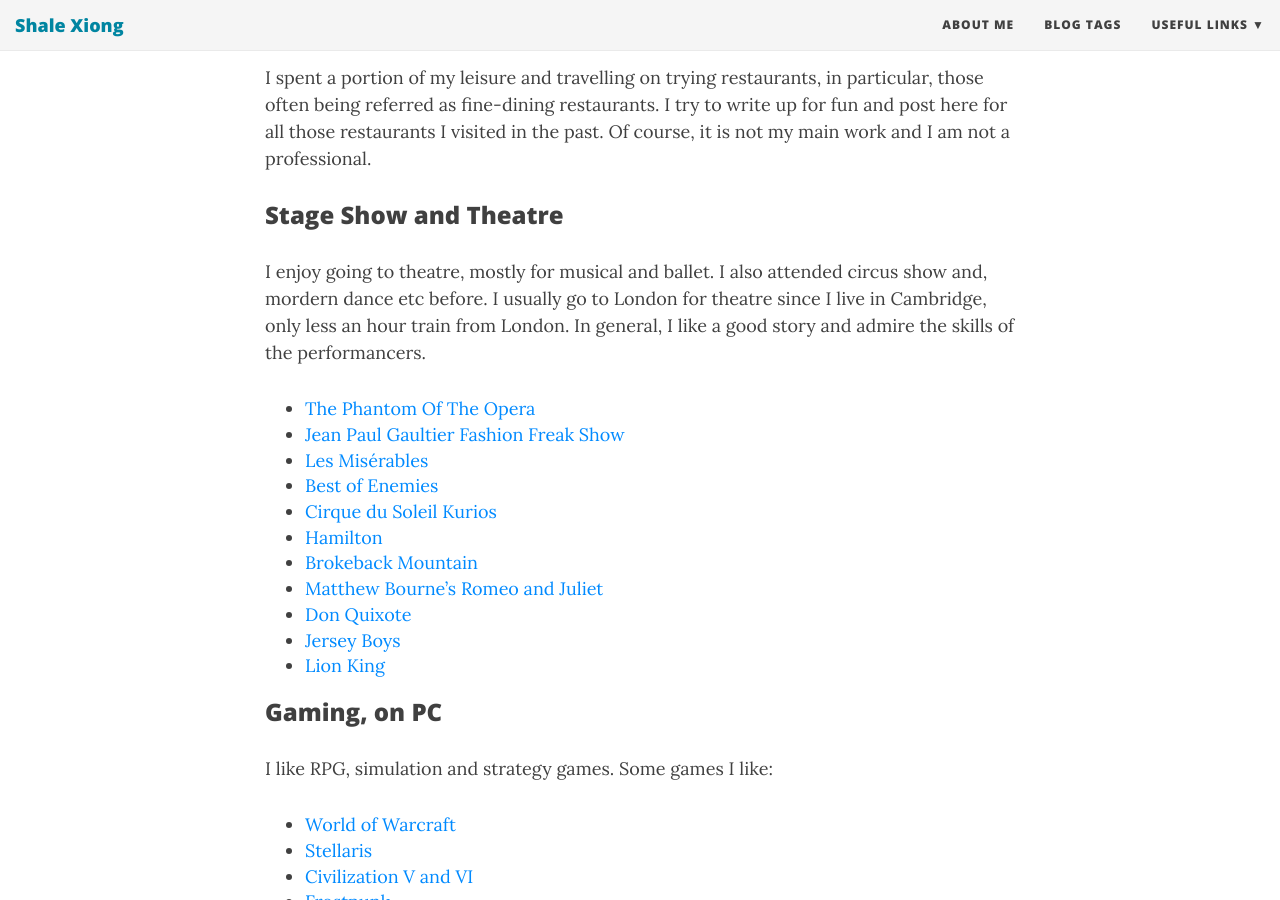
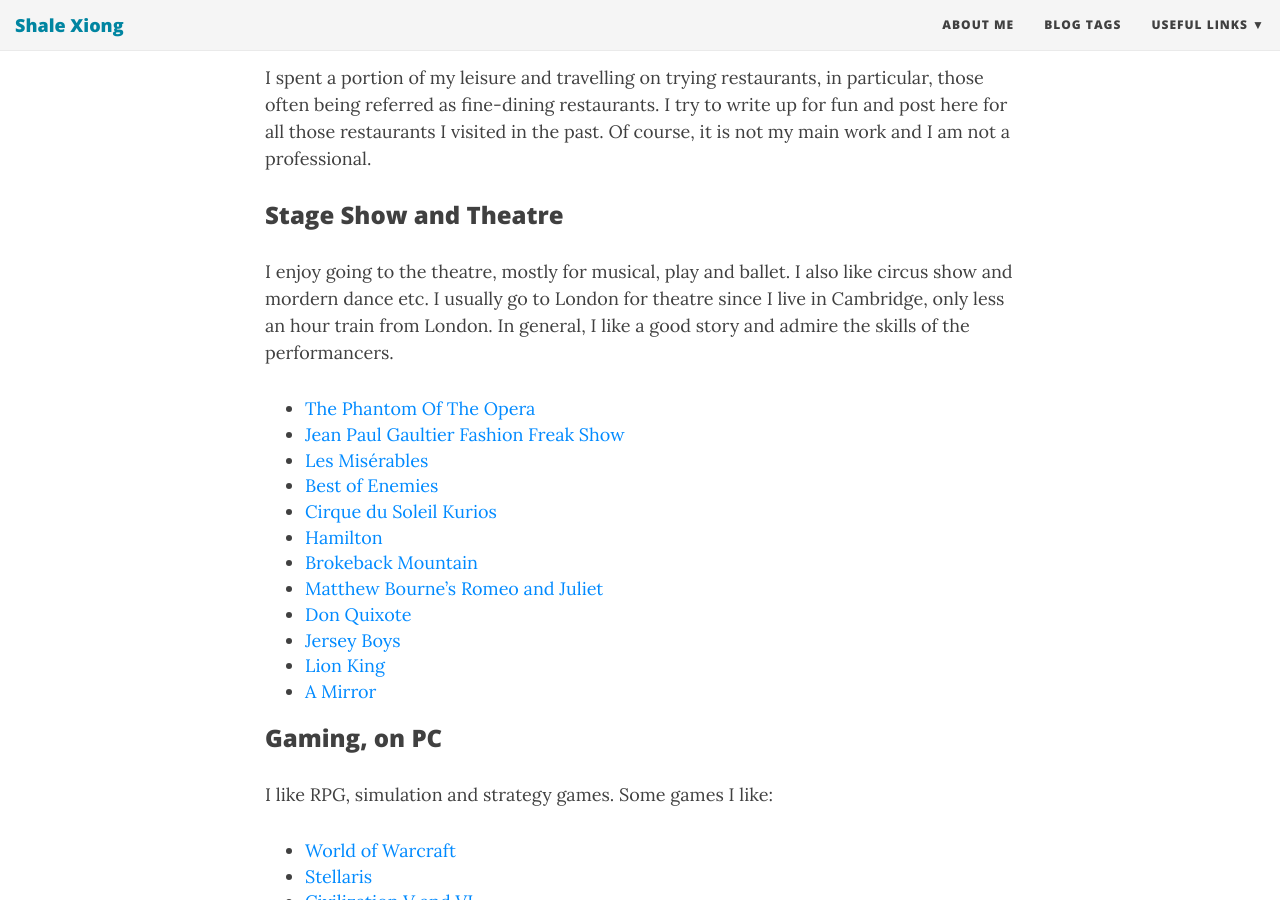
Before and after one commit to ShaleXIONG/shalexiong.github.io, a Jekyll site: the page built from aboutme.md, in a window 1280 px wide and 900 px high, scrolled down 1398 px. Built offline with Jekyll 4.4.1, drawn with Linux system fonts in a browser that asks for light colours; nearby versions of some CDN libraries.

Commit message:
update aboutme

```diff
--- a/aboutme.md
+++ b/aboutme.md
@@ -41,8 +41,8 @@
 
 ### Stage Show and Theatre
 
-I enjoy going to theatre, mostly for musical and ballet.
-I also attended circus show and, mordern dance etc before.
+I enjoy going to the theatre, mostly for musical, play and ballet.
+I also like circus show and mordern dance etc.
 I usually go to London for theatre since I live in Cambridge, only less an hour train from London.
 In general, I like a good story and admire the skills of the performancers.
 
@@ -57,6 +57,7 @@
 * [Don Quixote][42]
 * [Jersey Boys][43]
 * [Lion King][44]
+* [A Mirror][45]
 
 ### Gaming, on PC ###
 
@@ -146,3 +147,4 @@
 [42]:https://www.roh.org.uk/tickets-and-events/don-quixote-by-carlos-acosta-details
 [43]:https://jerseyboysmusical.co.uk
 [44]:https://www.thelionking.co.uk/
+[45]:https://almeida.co.uk/whats-on/a-mirror-west-end/
```
